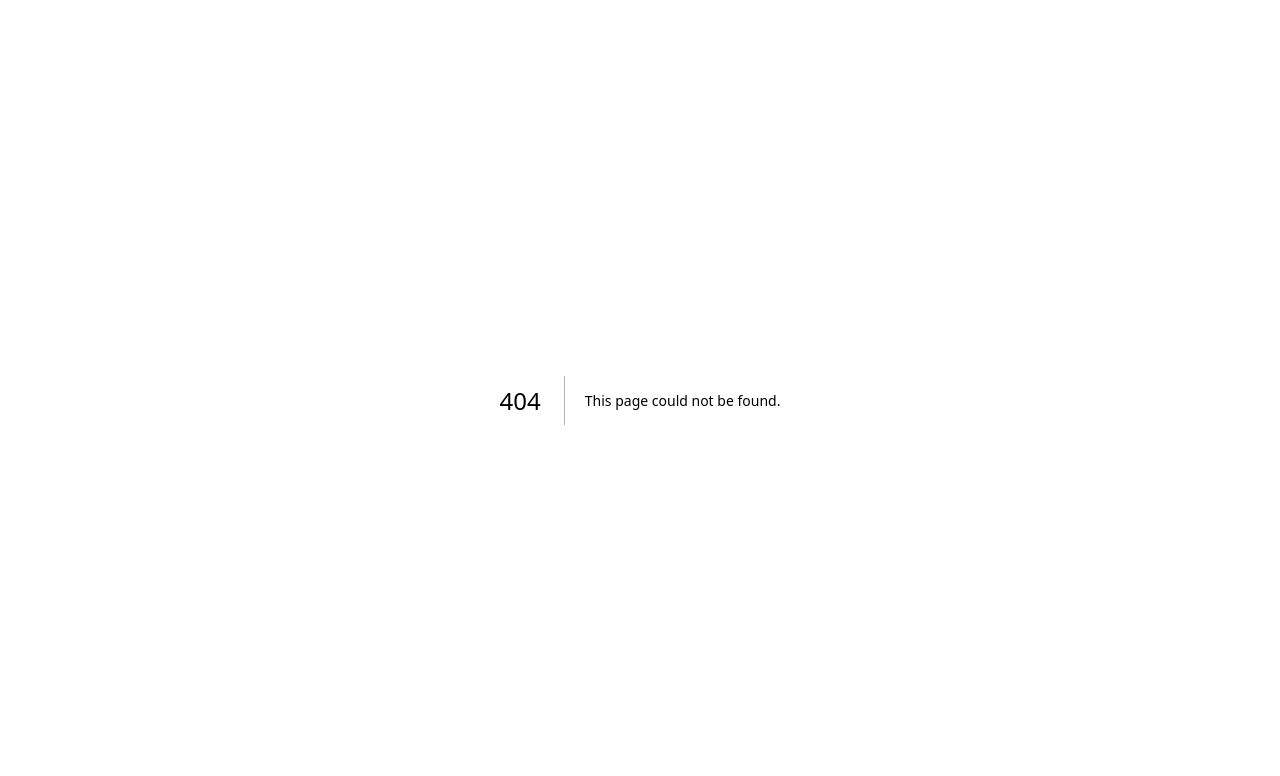
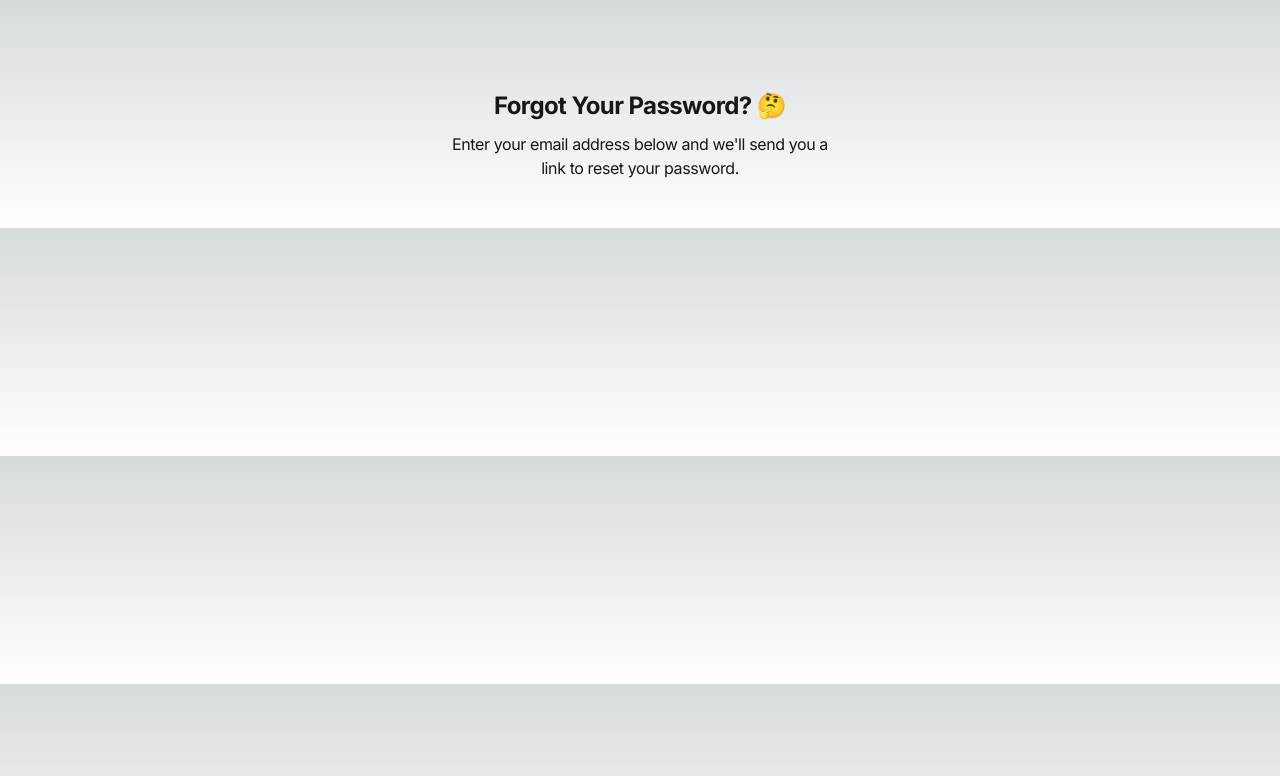
Before and after one commit to remilavigne/JamLab, a Next.js app: page /forgot-password in a window 1280 px wide. Before the commit this address had no page. Shown: the top 776 px of the page. Built offline with nearby package versions, Linux system fonts and the light colour scheme.

Commit message:
Forgot password page created and link in the sign-up page updated

```diff
--- /dev/null
+++ b/app/(auth)/forgot-password/page.tsx
@@ -0,0 +1,19 @@
+'use client';
+
+import React from 'react';
+
+export default function ForgotPasswordPage () {
+
+  return (
+    <div className="flex min-h-full flex-1 flex-col justify-center px-6 py-12 lg:px-8">
+      <div className="sm:mx-auto sm:w-full sm:max-w-sm">
+        <h2 className="mt-10 text-center text-2xl font-bold leading-9 tracking-tight text-neutral-900">
+          Forgot Your Password? 🤔
+        </h2>
+        <p className="mt-2 text-center text-base tracking-tight text-neutral-900">
+          Enter your email address below and we'll send you a link to reset your password.
+        </p>
+      </div>
+    </div>
+  );
+}
--- a/app/(auth)/sign-in/page.tsx
+++ b/app/(auth)/sign-in/page.tsx
@@ -94,9 +94,9 @@ export default function SignInForm() {
                   Your password
                 </label>
                 <div className="text-sm">
-                  <a href="#" className="font-semibold text-orange-600 hover:text-orange-300">
+                  <Links href="/forgot-password" className="font-semibold text-orange-600 hover:text-orange-300">
                     Forgot password?
-                  </a>
+                  </Links>
                 </div>
               </div>
               <div className="mt-2">
```
